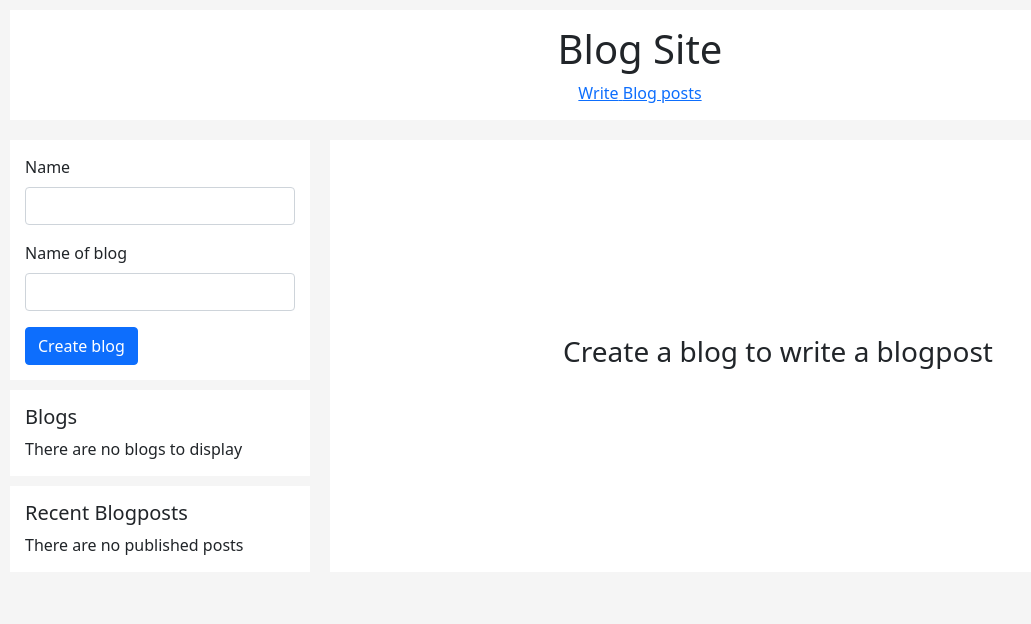
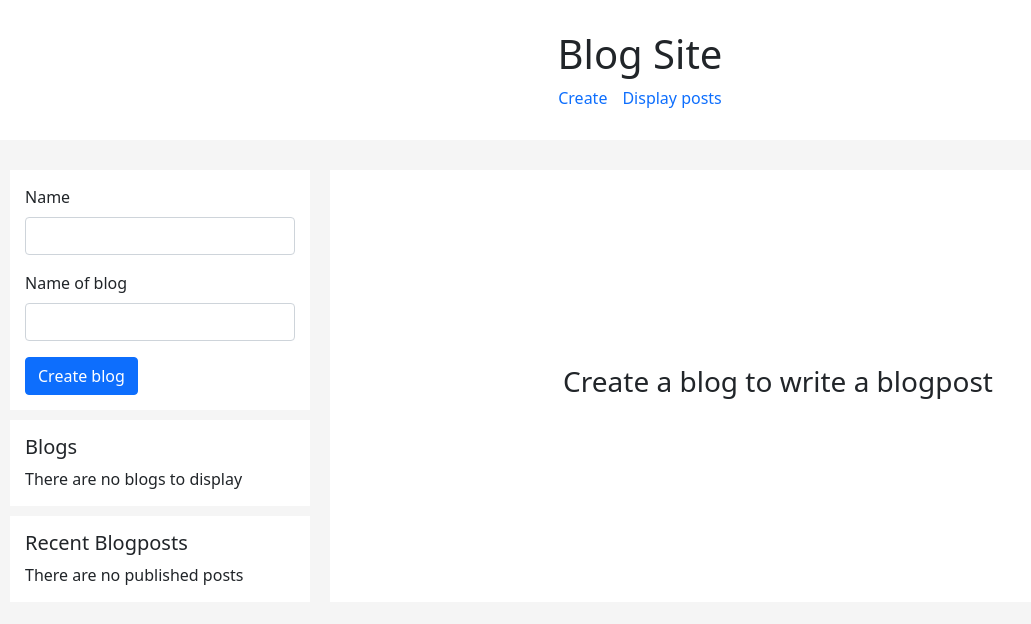
Before and after one commit to johannafryxell/BlogSite, a website built with Parcel: page src/index.html in a window 1280 px wide. Shown: the whole page, without its empty margins (0-1031 px from the left). Built offline with nearby package versions, Linux system fonts and the light colour scheme.

Commit message:
Styled header

```diff
--- a/src/index.html
+++ b/src/index.html
@@ -14,10 +14,10 @@
         <h1>Blog Site</h1>
         <nav>
             <a href="/">
-                <span>Write</span>
+                <span>Create</span>
             </a>
             <a href="./pages/blogs.html">
-                <span>Blog posts</span>
+                <span>Display posts</span>
             </a>
         </nav>
     </header>
--- a/src/scss/_blogs.scss
+++ b/src/scss/_blogs.scss
@@ -12,6 +12,14 @@ header{
 
     #blogMenu{
         width: 300px;
+    }
+
+    nav{
+        display: flex;
+        column-gap: 15px;
+        a{
+            text-decoration: none;
+        }
     }
 }
 
--- a/src/scss/_main.scss
+++ b/src/scss/_main.scss
@@ -7,8 +7,16 @@ header{
     flex-direction: column;
     align-items: center;
     background-color: white;
-    padding: 15px;
-    margin: 10px;
+    padding: 30px;
+    margin-bottom: 20px;
+
+    nav{
+        display: flex;
+        column-gap: 15px;
+        a{
+            text-decoration: none;
+        }
+    }
 }
 
 main{
```
Also changed, not shown: src/pages/blogs.html (+2 -2 lines), dist/index.html, dist/pages/blogs.html, 4 other files.
